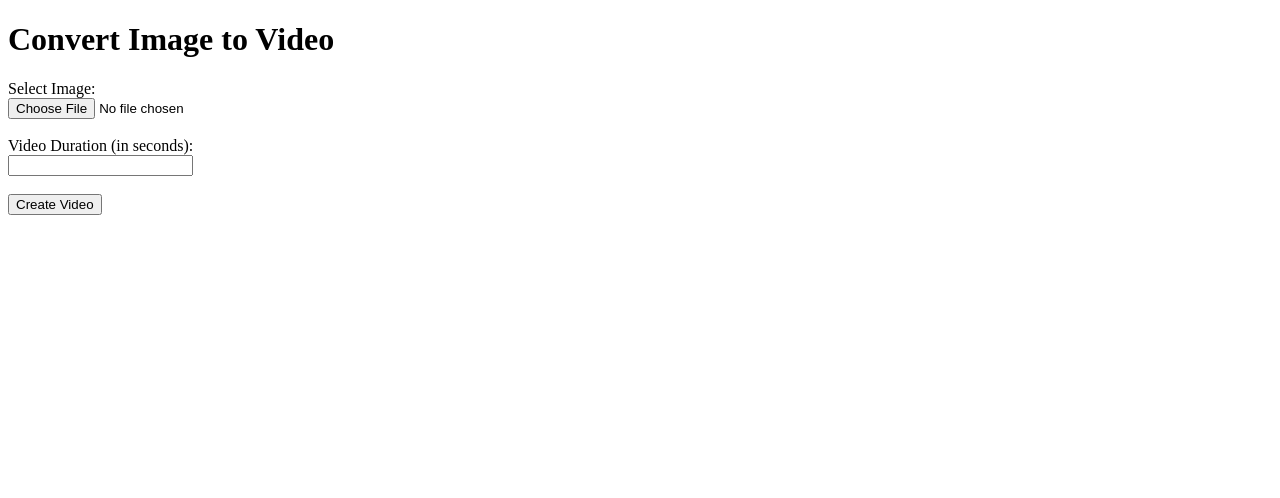
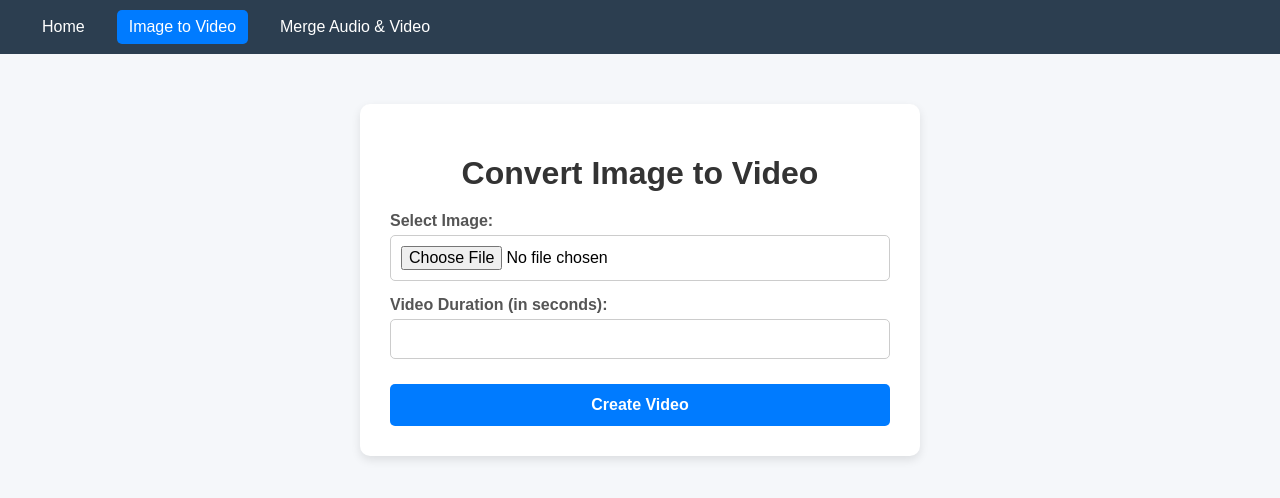
Before and after one commit to singhalt422/Audio-Trim, a website: page views/image-to-video.html in a window 1280 px wide. Drawn offline with Linux system fonts and the light colour scheme.

Commit message:
update commit

```diff
--- a/views/image-to-video.html
+++ b/views/image-to-video.html
@@ -1,19 +1,118 @@
 <!DOCTYPE html>
-<html>
+<html lang="en">
 <head>
   <meta charset="UTF-8" />
   <title>Image to Video</title>
+  <style>
+    body {
+      font-family: Arial, sans-serif;
+      margin: 0;
+      background: #f5f7fa;
+    }
+
+    /* NAVBAR STYLES */
+    .navbar {
+      background-color: #2c3e50;
+      padding: 10px 30px;
+      display: flex;
+      justify-content: flex-start;
+      align-items: center;
+      color: white;
+      gap: 20px;
+    }
+
+    .navbar a {
+      color: white;
+      text-decoration: none;
+      padding: 8px 12px;
+      border-radius: 5px;
+      transition: background-color 0.3s;
+    }
+
+    .navbar a:hover {
+      background-color: #34495e;
+    }
+
+    /* Highlight active link */
+    .navbar a.active {
+      background-color: #007bff;
+    }
+
+    /* Form container */
+    .container {
+      background: #fff;
+      padding: 30px;
+      border-radius: 10px;
+      box-shadow: 0 4px 10px rgba(0,0,0,0.1);
+      width: 100%;
+      max-width: 500px;
+      margin: 50px auto;
+    }
+
+    h1 {
+      text-align: center;
+      margin-bottom: 20px;
+      color: #333;
+    }
+
+    label {
+      display: block;
+      margin-top: 15px;
+      font-weight: bold;
+      color: #555;
+    }
+
+    input[type="file"],
+    input[type="number"] {
+      width: 100%;
+      padding: 10px;
+      margin-top: 5px;
+      border-radius: 5px;
+      border: 1px solid #ccc;
+      box-sizing: border-box;
+      font-size: 16px;
+    }
+
+    button {
+      margin-top: 25px;
+      width: 100%;
+      padding: 12px;
+      background-color: #007bff;
+      border: none;
+      border-radius: 5px;
+      color: white;
+      font-weight: bold;
+      cursor: pointer;
+      font-size: 16px;
+      transition: background-color 0.3s;
+    }
+
+    button:hover {
+      background-color: #0056b3;
+    }
+  </style>
 </head>
 <body>
-  <h1>Convert Image to Video</h1>
-  <form action="/image-to-video" method="POST" enctype="multipart/form-data">
-    <label>Select Image:</label><br/>
-    <input type="file" name="image" accept="image/*" required /><br/><br/>
 
-    <label>Video Duration (in seconds):</label><br/>
-    <input type="number" name="duration" min="1" required /><br/><br/>
+  <!-- STATIC NAVBAR -->
+  <nav class="navbar">
+    <a href="/" >Home</a>
+    <a href="/image-to-video" class="active">Image to Video</a>
+    <a href="/merge-audio-video" >Merge Audio & Video</a>
+  </nav>
 
-    <button type="submit">Create Video</button>
-  </form>
+  <div class="container">
+    <h1>Convert Image to Video</h1>
+    <form action="/image-to-video" method="POST" enctype="multipart/form-data">
+      <label for="image">Select Image:</label>
+      <input type="file" id="image" name="image" accept="image/*" required />
+
+      <label for="duration">Video Duration (in seconds):</label>
+      <input type="number" id="duration" name="duration" min="1" required />
+
+      <button type="submit">Create Video</button>
+    </form>
+  </div>
+
 </body>
 </html>
```
Also changed, not shown: views/index.html (+37 -1 lines), views/merge-audio-video.html (+106 -9 lines).
